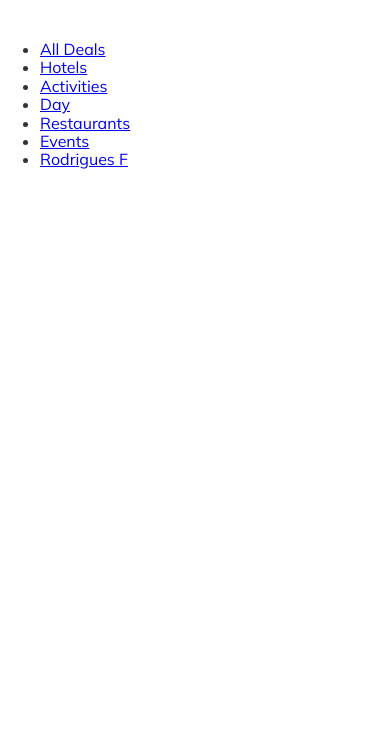
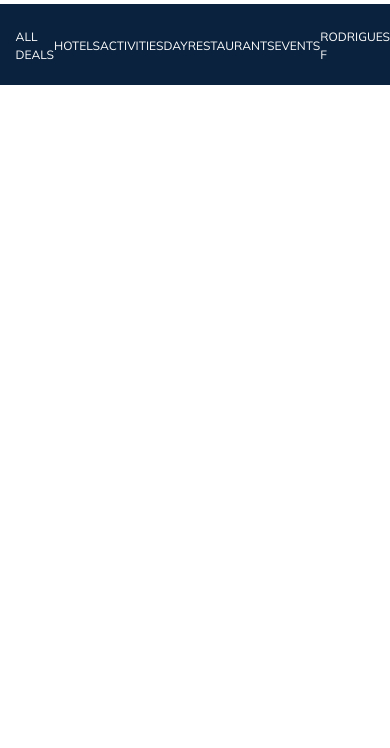
Before and after one commit to papanov0/tour-plan, a plain HTML site: page index.html in a window 390 px wide. Shown: the part 96-844 px from the top of the page. Drawn offline with Linux system fonts and the light colour scheme.

Commit message:
create: responsive tablet for header

```diff
--- a/index.html
+++ b/index.html
@@ -43,7 +43,10 @@
           </a>
           <!-- /.user -->
         </div>
-        <nav class="nav">
+      </div>
+      <!-- /.container -->
+      <nav class="nav navbar-button">
+        <div class="container">
           <ul class="navbar-menu">
             <li class="navbar-menu__item">
               <a href="#" class="navbar-menu__link"> All Deals </a>
@@ -67,10 +70,9 @@
               <a href="#" class="navbar-menu__link"> Rodrigues F</a>
             </li>
           </ul>
-        </nav>
-        <!-- /.navbar-menu -->
-      </div>
-      <!-- /.container -->
+        </div>
+      </nav>
+      <!-- /.navbar-menu -->
     </header>
   </body>
 </html>
--- /dev/null
+++ b/sass/_media.sass
@@ -0,0 +1,27 @@
+@media ( max-width: 1200px )
+  .container
+    max-width: 960px
+
+@media ( max-width: 992px )
+  .container
+    max-width: 700px
+  .navbar
+    &-top
+      padding-top: 30px
+      padding-bottom: 30px
+    &-menu
+      padding-top: 22px
+      padding-bottom: 22px
+      &__link
+        font-size: 12px
+        line-height: 15px
+    &__search
+      margin-left: auto
+  .search
+    &__input
+      width: 340px
+
+@media ( max-width: 768px )
+  .container
+    max-width: 576px
+    width: 92%
--- a/sass/_settings.sass
+++ b/sass/_settings.sass
@@ -5,6 +5,6 @@ body
   font-family: 'Mulish', sans-serif
   color: $text-color
 
-  .container
-    max-width: 1110px
-    margin: auto
+.container
+  max-width: 1110px
+  margin: auto
--- a/sass/_variables.sass
+++ b/sass/_variables.sass
@@ -1,2 +1,4 @@
 $primary: #EC1F46
 $text-color: #333333
+$dark: #0A223D
+$light: #ffffff
--- a/sass/blocks/_header.sass
+++ b/sass/blocks/_header.sass
@@ -8,7 +8,25 @@
   &__search
     margin: auto
     margin-left: 108px
+  &-menu
+    list-style: none
+    margin: 0
+    padding: 31px 0
+    display: flex
+    align-items: center
+    justify-content: space-between
+    color: $light
+    &__link
+      color: inherit
+      text-decoration: none
+      text-transform: uppercase
+      font-size: 14px
+      line-height: 18px
+  &-button
+    background: $dark
 
+.logo
+  width: 177px
 .search
   display: flex
   position: relative
--- a/sass/style.sass
+++ b/sass/style.sass
@@ -7,3 +7,5 @@
 @import 'normalize'
 // Стили для блока hedaer
 @import 'blocks/header'
+// Медиа запросы для адаптива
+@import 'media'
```
Also changed, not shown: css/style.css, 1 other file.
